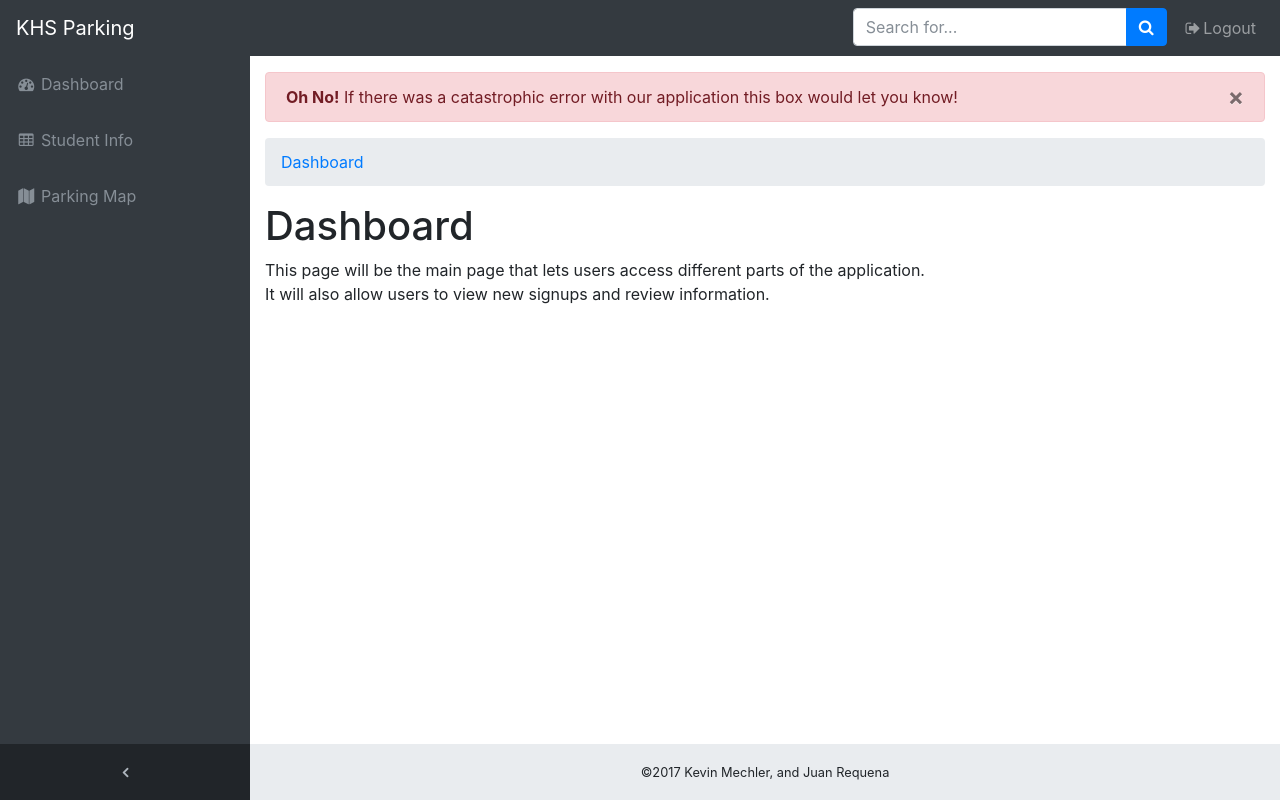
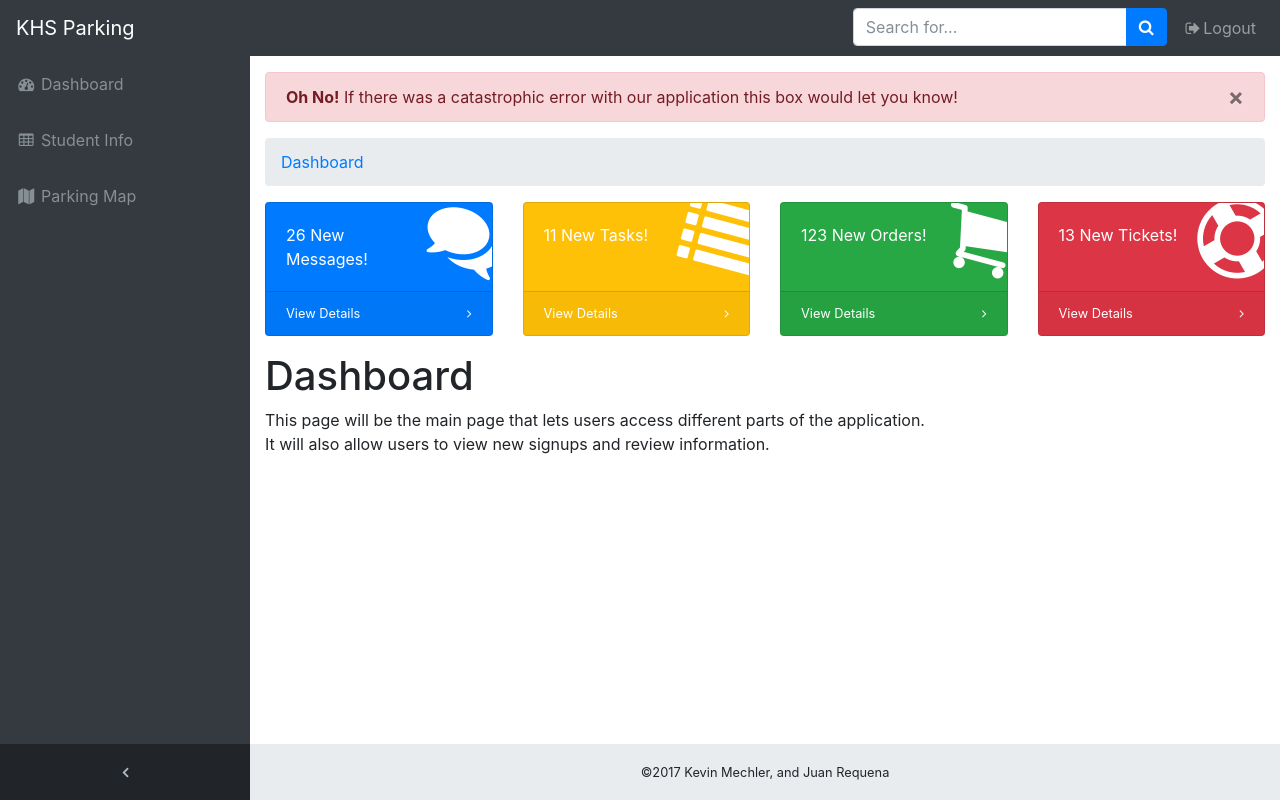
Before and after one commit to KevMech/khs-parking, a website with bundled scripts: page index.html in a window 1280 px wide. Built offline with nearby package versions, Linux system fonts and the light colour scheme.

Commit message:
Added in buttons for control panel.

```diff
--- a/index.html
+++ b/index.html
@@ -86,6 +86,73 @@
         </li>
         <!-- <li class="breadcrumb-item active">Blank Page</li> -->
       </ol>
+      <!-- Icon Cards-->
+      <div class="row">
+        <div class="col-xl-3 col-sm-6 mb-3">
+          <div class="card text-white bg-primary o-hidden h-100">
+            <div class="card-body">
+              <div class="card-body-icon">
+                <i class="fa fa-fw fa-comments"></i>
+              </div>
+              <div class="mr-5">26 New Messages!</div>
+            </div>
+            <a class="card-footer text-white clearfix small z-1" href="#">
+              <span class="float-left">View Details</span>
+              <span class="float-right">
+                <i class="fa fa-angle-right"></i>
+              </span>
+            </a>
+          </div>
+        </div>
+        <div class="col-xl-3 col-sm-6 mb-3">
+          <div class="card text-white bg-warning o-hidden h-100">
+            <div class="card-body">
+              <div class="card-body-icon">
+                <i class="fa fa-fw fa-list"></i>
+              </div>
+              <div class="mr-5">11 New Tasks!</div>
+            </div>
+            <a class="card-footer text-white clearfix small z-1" href="#">
+              <span class="float-left">View Details</span>
+              <span class="float-right">
+                <i class="fa fa-angle-right"></i>
+              </span>
+            </a>
+          </div>
+        </div>
+        <div class="col-xl-3 col-sm-6 mb-3">
+          <div class="card text-white bg-success o-hidden h-100">
+            <div class="card-body">
+              <div class="card-body-icon">
+                <i class="fa fa-fw fa-shopping-cart"></i>
+              </div>
+              <div class="mr-5">123 New Orders!</div>
+            </div>
+            <a class="card-footer text-white clearfix small z-1" href="#">
+              <span class="float-left">View Details</span>
+              <span class="float-right">
+                <i class="fa fa-angle-right"></i>
+              </span>
+            </a>
+          </div>
+        </div>
+        <div class="col-xl-3 col-sm-6 mb-3">
+          <div class="card text-white bg-danger o-hidden h-100">
+            <div class="card-body">
+              <div class="card-body-icon">
+                <i class="fa fa-fw fa-support"></i>
+              </div>
+              <div class="mr-5">13 New Tickets!</div>
+            </div>
+            <a class="card-footer text-white clearfix small z-1" href="#">
+              <span class="float-left">View Details</span>
+              <span class="float-right">
+                <i class="fa fa-angle-right"></i>
+              </span>
+            </a>
+          </div>
+        </div>
+      </div>
       <div class="row">
         <div class="col-12">
           <h1>Dashboard</h1>
```
